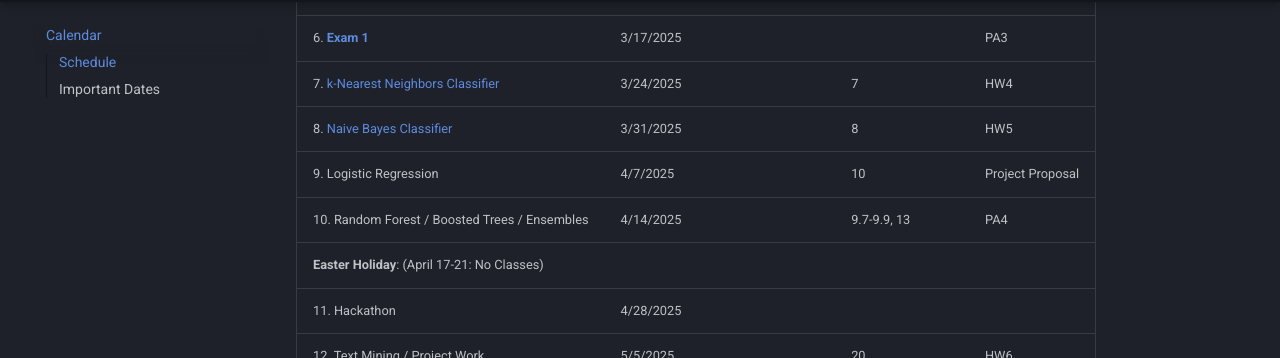
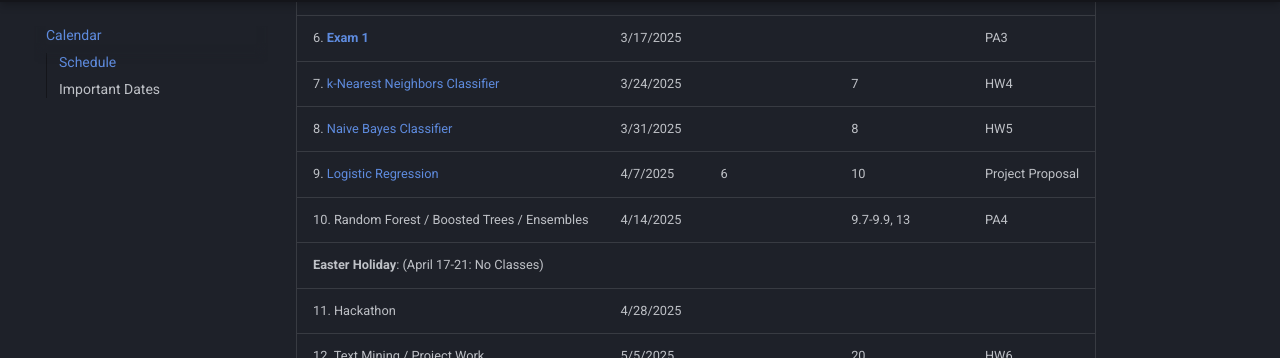
Before and after one commit to dcyoung23/msba511, an MkDocs documentation site: the page built from docs/calendar.md, in a window 1280 px wide and 900 px high, scrolled down 550 px. Shown: the part 94-452 px from the top of the window. Built offline with MkDocs 1.6.1 and Material for MkDocs 9.7.7, drawn with Linux system fonts in a browser that asks for light colours; comment, search, counter and statistics services are not loaded.

Commit message:
Week 9 updates

```diff
--- a/docs/calendar.md
+++ b/docs/calendar.md
@@ -13,7 +13,7 @@ The table below links to notes, reading, and homework for each week. The topics
 | 6. [**Exam 1**](notes/week_6.md)                            | 3/17/2025        |                      |                      |     PA3                    |
 | 7. [k-Nearest Neighbors Classifier](notes/week_7.md)        | 3/24/2025        |                      |    7                 |     HW4                    |
 | 8. [Naive Bayes Classifier](notes/week_8.md)                | 3/31/2025        |                      |    8                 |     HW5                    |
-| 9. Logistic Regression                                      | 4/7/2025         |                      |    10                |     Project Proposal       |
+| 9. [Logistic Regression](notes/week_9.md)                   | 4/7/2025         |     6                |    10                |     Project Proposal       |
 | 10. Random Forest / Boosted Trees / Ensembles               | 4/14/2025        |                      |    9.7-9.9, 13       |     PA4                    |
 | **Easter Holiday**: (April 17-21: No Classes)               |
 | 11. Hackathon                                               | 4/28/2025        |                      |                      |                            |
```
